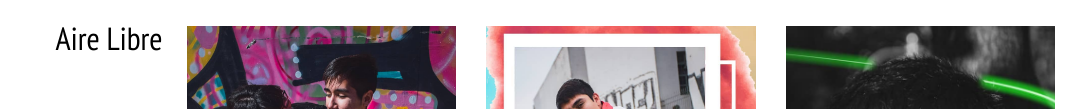
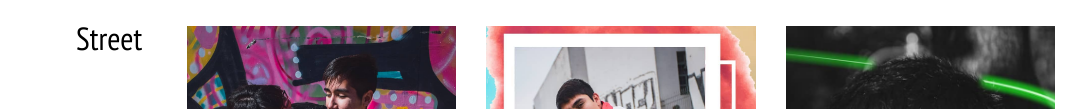
Before and after one commit to croosph/croosph, a plain HTML site: page trabajos.html in a window 1280 px wide. Shown: the part 525-634 px from the top of the page, without its empty margins (97-1183 px from the left). Drawn offline with Linux system fonts and the light colour scheme.

Commit message:
edit categoria)

```diff
--- a/trabajos.html
+++ b/trabajos.html
@@ -47,7 +47,7 @@
 				<a href="#" class="categoria_item" category="egresados">Egresados</a>
 				<a href="#" class="categoria_item" category="studio">Estudio</a>
 				<a href="#" class="categoria_item" category="xv">Fiestas</a>
-				<a href="#" class="categoria_item" category="street">Aire Libre</a>
+				<a href="#" class="categoria_item" category="street">Street</a>
 			</div>
 		</div>
 
```
